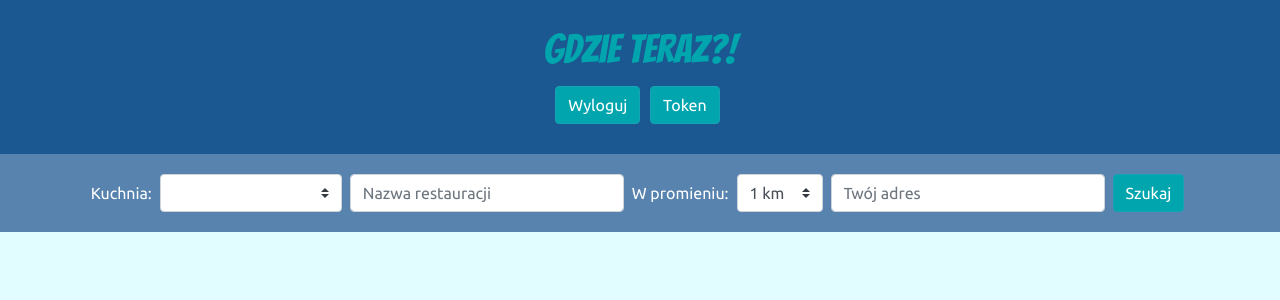
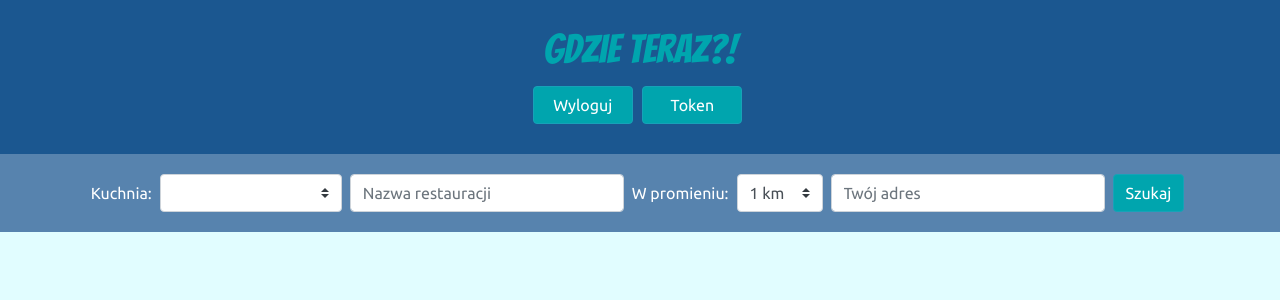
Before and after one commit to mmiasojedow/GdzieTeraz, a Django app: page / in a window 1280 px wide. Shown: the top 300 px of the page. Run offline with Django 3.2, Linux system fonts and the light colour scheme; the visitor is signed in with stand-in values (Sample User, id 1); some libraries are stand-ins or nearby versions.

Commit message:
the end of all features

```diff
--- a/GdzieTeraz/static/GdzieTeraz/css/my_style.css
+++ b/GdzieTeraz/static/GdzieTeraz/css/my_style.css
@@ -86,7 +86,7 @@
     margin: 20px auto 0;
     border-style: solid;
     border-color: #00a5ae;
-    background-color: rgba(255, 255, 255, 0.5);
+    background-color: rgba(255, 255, 255, 0.35);
     display: flex;
     flex-wrap: wrap;
     justify-content: space-evenly;
@@ -171,3 +171,7 @@
 #id_kitchen{
     margin-top: 5px;
 }
+
+.bar-button{
+    width: 100px;
+}
--- a/GdzieTeraz/templates/GdzieTeraz/base.html
+++ b/GdzieTeraz/templates/GdzieTeraz/base.html
@@ -15,15 +15,15 @@
         <h1 class="header_main"><a href="/">Gdzie Teraz?!</a></h1>
         {% if user.is_authenticated %}
             <a href="/logout/">
-                <button class="btn btn-info">Wyloguj</button>
+                <button class="btn btn-info bar-button">Wyloguj</button>
             </a>
             {% if user.is_superuser %}
                 <a href="/generate_token/">
-                    <button class="btn btn-info">Token</button>
+                    <button class="btn btn-info bar-button">Token</button>
                 </a>
             {% else %}
                 <a href="/profile/">
-                    <button class="btn btn-info">Profil</button>
+                    <button class="btn btn-info bar-button">Profil</button>
                 </a>
             {% endif %}
         {% else %}
--- a/GdzieTeraz/views.py
+++ b/GdzieTeraz/views.py
@@ -33,7 +33,7 @@
             # zdobywanie lokalizacji użytkownika
             try:
                 user_localization = geolocator.geocode(address)
-            except GeocoderTimedOut as e:
+            except GeocoderTimedOut:
                 ups = 'Ups! Coś poszło nie tak...'
                 return render(request, 'GdzieTeraz/base.html',
                               {'form': form, 'empty': ups})
```
